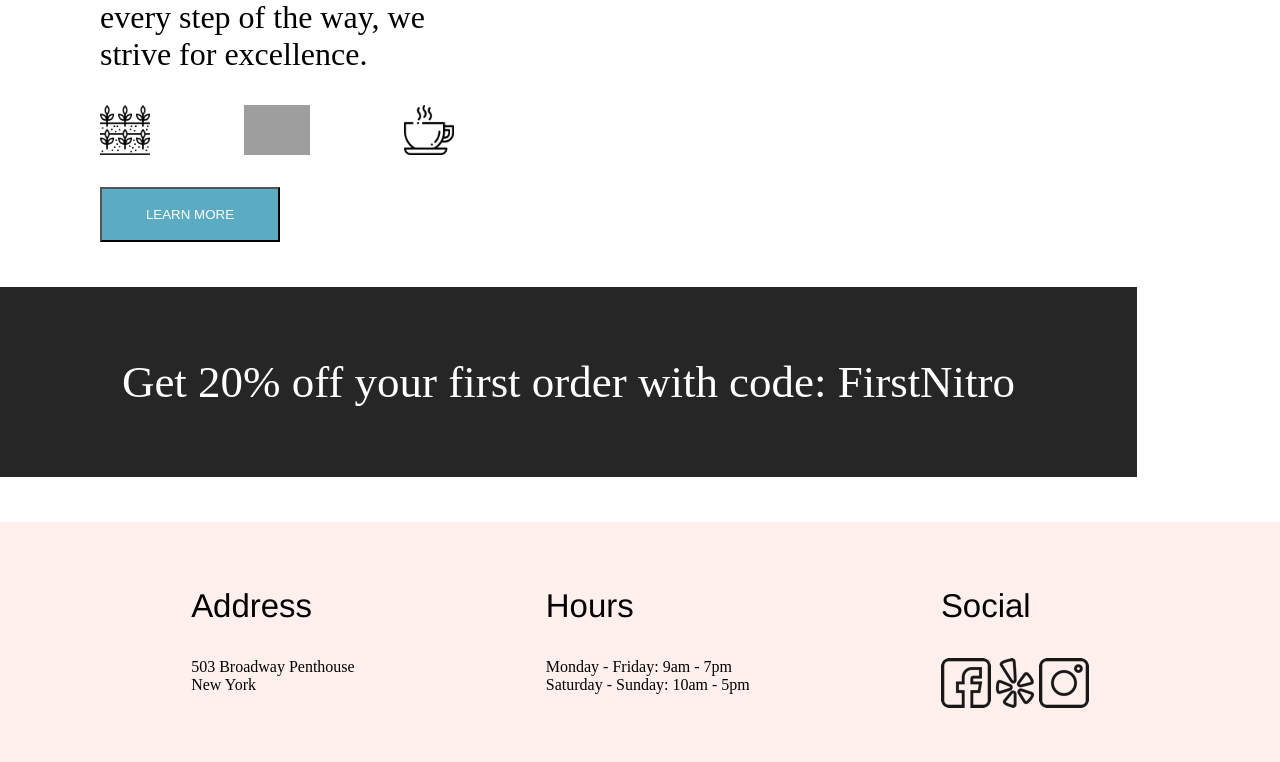
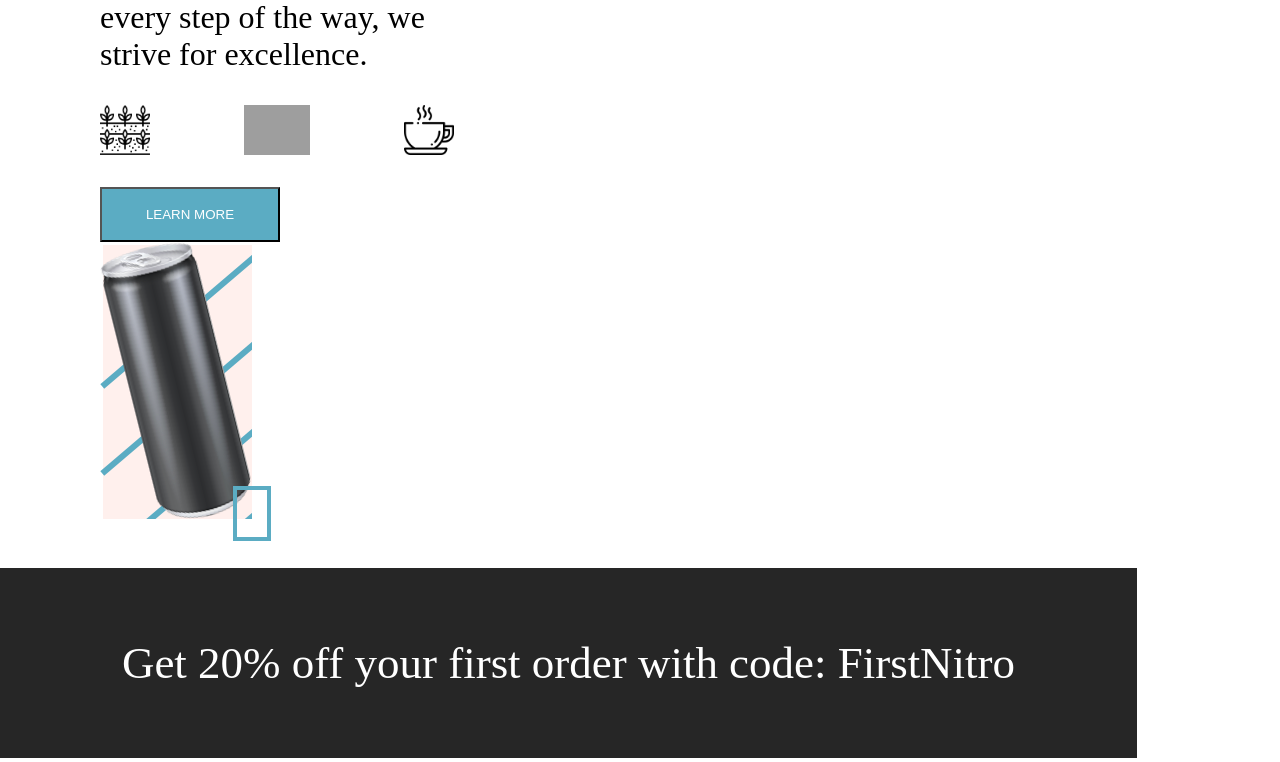
Before and after one commit to zdsd0019/Coffee-Shop-SAAS, a PHP site: page /index.html in a window 1280 px wide. Shown: the part 1749-2511 px from the top of the page. Before the commit the page ends 2457 px from the top, so only its background shows below. Run offline with PHP 8.4, Linux system fonts and the light colour scheme; style sheets or scripts are compiled from the project's sources; grey boxes are pictures that could not be loaded.

Commit message:
added tilt can, background and outline

```diff
--- a/Styles/scss/index.css
+++ b/Styles/scss/index.css
@@ -204,4 +204,19 @@
           justify-content: space-between;
   width: 30%;
 }
+
+.icons-container-outline {
+  width: 15.5rem;
+  height: 10rem;
+  border: 4px;
+  outline: 4px solid #5bacc3;
+  outline-offset: 0.94rem;
+  position: relative;
+  margin-top: 190px;
+  margin-right: 33px;
+}
+
+.icons-container-background {
+  background-image: url(../../assets/coldbrewbackground.png);
+}
 /*# sourceMappingURL=index.css.map */
--- a/Styles/scss/index.scss
+++ b/Styles/scss/index.scss
@@ -152,4 +152,19 @@
     display: flex;
     justify-content: space-between;
     width: 30%;
+
+    &-outline {
+        width: 15.5rem;
+        height: 10rem;
+        border: 4px;
+        outline: 4px solid #5bacc3;
+        outline-offset: 0.94rem;
+        position: relative;
+        margin-top: 190px;
+        margin-right: 33px;
+    }
+
+    &-background {
+        background-image: url(../../assets/coldbrewbackground.png);
+    }
 }
--- a/index.html
+++ b/index.html
@@ -107,7 +107,10 @@
             <span class="button-learn-more">
                 <input type="button" value="LEARN MORE" id="button" />
             </span>
-            <section></section>
+            <section>
+                <img src="./assets/tiltedcan.png" class="icons-container-background"/>
+                <span class="icons-container-outline"></span>
+            </section>
         </section>
 
         <section>
```
Also changed, not shown: 1 other file.
